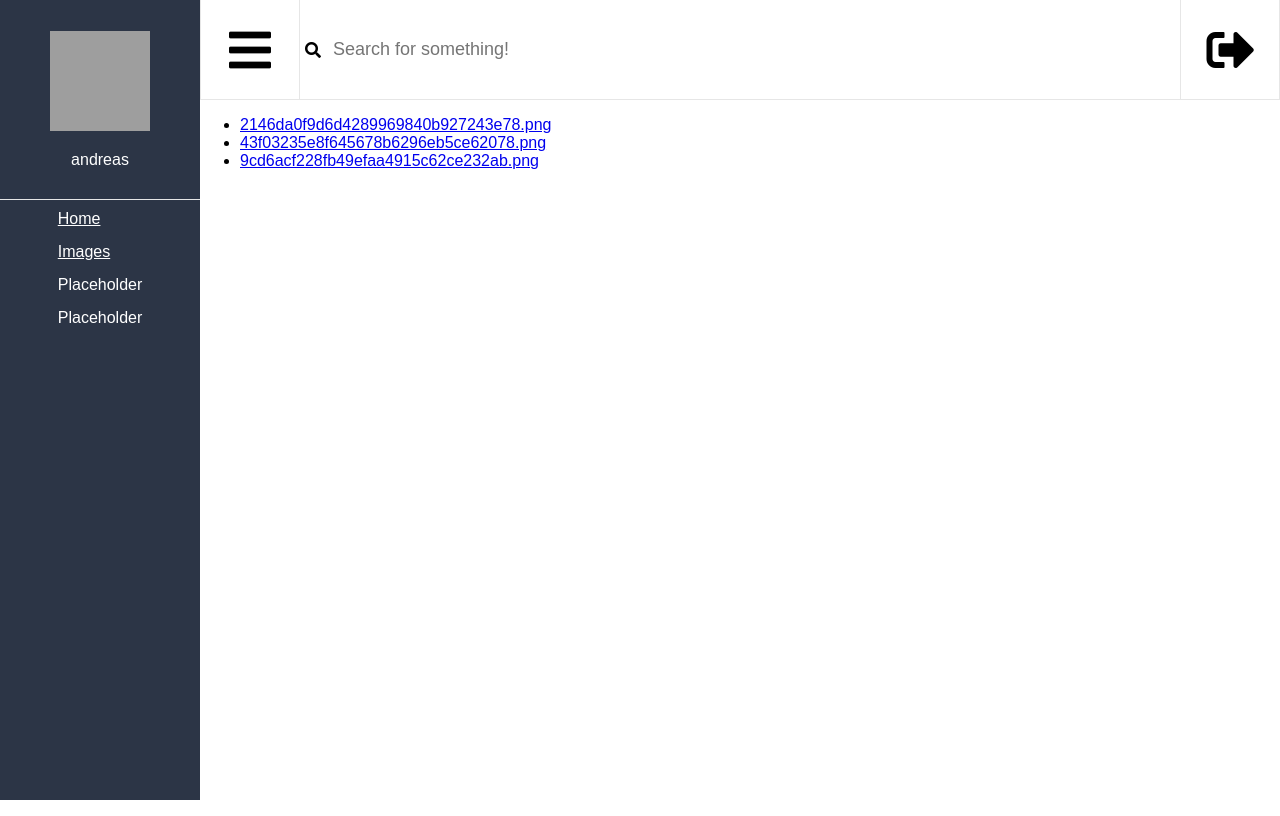
After one commit to AndreasJJ/Image-upload-API, a Flask app: page /dashboard/links in a window 1280 px wide. The commit adds this page. Run offline with Flask 2, Linux system fonts and the light colour scheme; a user stored in the database is signed in; data comes from the database, SQL or seed files in the repository; both versions use the stored data as it was after the commit; some libraries are stand-ins or nearby versions; grey boxes are pictures that could not be loaded.

Commit message:
Login and registration works, User interface finished with functinality
Dashboard is now working, but still need to look prettier.
Login and registration works.

```diff
--- a/host/__init__.py
+++ b/host/__init__.py
@@ -4,7 +4,7 @@ from flask_sqlalchemy import SQLAlchemy
 from flask_migrate import Migrate
 import os
 
-app = Flask(__name__, template_folder="static/")
+app = Flask(__name__)
 app.secret_key = 'super-duper-secret-key'
 
 UPLOAD_FOLDER = os.path.join(os.path.abspath(os.path.dirname(__file__)),'uploads')
--- a/host/models.py
+++ b/host/models.py
@@ -9,15 +9,13 @@ class User(UserMixin, db.Model):
     username = db.Column(db.String(64), index=True, unique=True)
     password_hash = db.Column(db.String(128))
     storage_space = db.Column(db.Integer)
+    links = db.relationship('link', backref='links', lazy='dynamic')
 
     def set_password(self, password):
         self.password_hash = generate_password_hash(password)
 
     def check_password(self, password):
         return check_password_hash(self.password_hash, password)
-
-    def get_id(self):
-        return self.id
 
     def __repr__(self):
         return '<User {}>'.format(self.username)
--- a/host/static/style.css
+++ b/host/static/css/style.css
@@ -4,6 +4,9 @@ html, body {
 	height: 100%;
 	font-family: Poppins-Regular, sans-serif;
 }
+/**********************/
+/* Login and Register */
+/**********************/
 #container {
 	width: 100%;
 	height: 100%;
@@ -11,7 +14,7 @@ html, body {
     flex-wrap: wrap;
     justify-content: center;
     align-items: center;
-    background-image: url("assets/bg4.jpg");
+    background-image: url("/static/assets/bg4.jpg");
     background-position: center;
   	background-repeat: no-repeat;
   	background-size: cover;
@@ -141,3 +144,140 @@ html, body {
 	text-align: center;
 	padding-top: 90px;
 }
+
+/*************/
+/* Dashboard */
+/*************/
+#dashboard-wrapper {
+    width: 100%;
+    height: 100%;
+}
+
+#dashboard-grid {
+    display: grid;
+    grid-template-columns: 200px calc(100% - 200px);
+    grid-template-rows: 100px calc(100% - 100px);
+    width: 100%;
+    height: 100%;
+}
+
+#dashboard-side-menu {
+    grid-column-start: 1;
+    grid-column-end: 1;
+    grid-row-start: 1;
+    grid-row-end: 3;
+    background-color: #2c3546;
+    color: #ffffff;
+}
+
+#dashboard-header-menu {
+    grid-column-start: 2;
+    grid-column-end: 3;
+    grid-row-start: 1;
+    grid-row-end: 1;
+    border-bottom: 1px #e6e6e6 solid;
+}
+
+#dashboard-content {
+    grid-column-start: 2;
+    grid-column-end: 2;
+    grid-row-start: 2;
+    grid-row-end: 3;
+    width: 100%;
+    height: 100%;
+}
+
+#dashboard-side-menu-grid {
+    display: grid;
+    grid-template-columns: 100%;
+    grid-template-rows: 200px calc(100% - 200px);
+    width: 100%;
+    height: 100%;
+}
+
+#dashboard-profile-image {
+    width: 100px;
+    height: 100px;
+    margin-bottom: 20px;
+}
+
+#dashboard-side-profile {
+    display: flex;
+    flex-direction: column;
+    justify-content: center;
+    align-items: center;
+    border-bottom: 1px #e6e6e6 solid;
+}
+
+#dashboard-side-nav {
+    display: flex;
+    flex-direction: column;
+    justify-content: flex-start;
+    align-items: center;
+    padding: 10px 0px 10px 0px;
+}
+
+#dashboard-side-nav ul {
+    list-style: none;
+    margin-block-start: 0px;
+    margin-block-end: 0px;
+    margin-inline-start: 0px;
+    margin-inline-end: 0px;
+    padding-inline-start: 0px;
+}
+
+#dashboard-side-nav a {
+    color: #ffffff;
+}
+
+#dashboard-side-nav a:visited {
+    color: red;
+}
+
+#dashboard-side-nav ul li {
+    margin-bottom: 15px;
+}
+
+#dashboard-header-menu {
+    display: grid;
+    grid-template-columns: 100px calc(100% - 200px) 100px;
+    grid-template-rows: 100%;
+}
+
+#dashboard-collapse {
+    border-right: 1px #e6e6e6 solid;
+    border-left: 1px #e6e6e6 solid;
+    display: flex;
+    justify-content: center;
+    align-items: center;
+    font-size: -webkit-xxx-large;
+}
+
+#dashboard-logout {
+    border-right: 1px #e6e6e6 solid;
+    border-left: 1px #e6e6e6 solid;
+    display: flex;
+    justify-content: center;
+    align-items: center;
+    font-size: -webkit-xxx-large;
+}
+
+#dashboard-search {
+    display: flex;
+    align-items: center;
+    padding: 5px;
+}
+
+#dashboard-search-input {
+    width: 100%;
+    margin-left: 10px;
+    border: none;
+    min-height: 45px;
+    height: 45px;
+    font-size: large;
+}
+
+.content {
+    width: 100%;
+    height: 100%;
+}
--- /dev/null
+++ b/host/static/js/dashboard.js
@@ -0,0 +1,116 @@
+// Sets up a charts plugin to show an error message if there's no data to show.
+Chart.plugins.register({
+	afterDraw: function(chart) {
+  	if (chart.data.datasets.length === 0) {
+    	// No data is present
+      var ctx = chart.chart.ctx;
+      var width = chart.chart.width;
+      var height = chart.chart.height;
+      chart.chart.options.responsive = true;
+      chart.chart.options.maintainAspectRatio = false;
+      chart.clear();
+
+      ctx.save();
+      ctx.textAlign = 'center';
+      ctx.textBaseline = 'middle';
+      ctx.font = "16px normal 'Helvetica Nueue'";
+      ctx.fillText('No data to display', width / 2, height / 2);
+      ctx.restore();
+    }
+  }
+});
+
+// Sets up the graph when the window is done loading.
+window.onload = function() {
+  	let ctx = document.getElementById("myChart");
+	if(ctx) {
+		ctx = ctx.getContext('2d')
+		var getStorageSpace = new Promise(function(resolve, reject) {
+		  let used_storage_space = getUsedStorageSpaceRequest()
+		  let unused_storage_space = getUnusedStorageSpaceRequest();
+		  let storage_space = [used_storage_space, unused_storage_space]
+		  if (used_storage_space != null) {
+		    resolve(storage_space);
+		  }
+		  else {
+		    reject(Error("Didnt get valid storage_space"));
+		  }
+		});
+		getStorageSpace.then((storage_space) => {
+			let graphColor
+			let graphLabel
+			if(storage_space[1] != null) {
+				graphColor  = ["#b224ef", "#cccccc"]
+				graphLabel = ['Used Storage Space', 'Unused Storage Space']
+			} else {
+				graphColor = ["#b224ef"]
+				graphLabel = ['Used Storage Space']
+			}
+			var myDoughnutChart = new Chart(ctx, {
+			    type: 'doughnut',
+			    data: {
+					    datasets: [{
+					        data: storage_space,
+					        backgroundColor: graphColor
+					    }],
+
+					    // These labels appear in the legend and in the tooltips when hovering different arcs
+					    labels: graphLabel
+					},
+				options: {
+					responsive: true,
+					maintainAspectRatio: false,
+					tooltips: {
+					    callbacks: {
+					      label: (item, data) => `${data.datasets[item.datasetIndex].data[0]} B`,
+					    }
+					}
+				}
+			});
+		}).catch((e) => {
+			var myDoughnutChart = new Chart(ctx, {
+			    type: 'doughnut',
+			    data: {},
+				options: {}
+			});
+		})
+	}
+};
+
+// Function for hiding the side menu when clicking the collapse button.
+function onClickCollapseButton() {
+	if(document.getElementById("dashboard-side-menu").style.display == "none") {
+		document.getElementById("dashboard-grid").removeAttribute("style")
+		document.getElementById("dashboard-side-menu").removeAttribute("style")
+		document.getElementById("dashboard-header-menu").removeAttribute("style")
+		document.getElementById("dashboard-content").removeAttribute("style")
+
+	} else {
+		document.getElementById("dashboard-grid").style = "grid-template-columns: 100%;"
+		document.getElementById("dashboard-side-menu").style = "display: none;"
+		document.getElementById("dashboard-header-menu").style="grid-column-start: 1; grid-column-end: 2;"
+		document.getElementById("dashboard-content").style = "grid-column-start: 1; grid-column-end: 2;"
+	}
+
+}
+
+// Function for logging out when clicking logout button
+function onClickLogoutButton() {
+	window.location.href = "/logout"
+}
+
+// Get used storage space from server
+function getUsedStorageSpaceRequest() {
+	var request = new XMLHttpRequest()
+	request.open('GET', '/api?data=storage_used', false)
+	request.send(null)
+	return JSON.parse(request.response).used
+}
+
+// Get unused storage space from server
+function getUnusedStorageSpaceRequest() {
+	var request = new XMLHttpRequest()
+	request.open('GET', '/api?data=storage_unused', false)
+	request.send(null)
+	return JSON.parse(request.response).unused
+}
--- /dev/null
+++ b/host/templates/dashboard/dashboard-base.html
@@ -0,0 +1,53 @@
+<html>
+    <head>
+      {% if title %}
+      <title>{{ title }} - Dashboard</title>
+      {% else %}
+      <title>Welcome to The Dashboard</title>
+      {% endif %}
+      <link rel="stylesheet" type="text/css" href="../static/css/style.css">
+      <link href="https://fonts.googleapis.com/css?family=Poppins:400,500" rel="stylesheet">
+      <link rel="stylesheet" href="https://use.fontawesome.com/releases/v5.7.2/css/all.css" integrity="sha384-fnmOCqbTlWIlj8LyTjo7mOUStjsKC4pOpQbqyi7RrhN7udi9RwhKkMHpvLbHG9Sr" crossorigin="anonymous">
+    </head>
+    <body>
+        <div id="dashboard-wrapper">
+          <div id="dashboard-grid">
+            <aside id="dashboard-side-menu">
+              <div id="dashboard-side-menu-grid">
+                <div id="dashboard-side-profile">
+                    <img id="dashboard-profile-image" src="{{profile_picture}}"/>
+                    <span>{{ username }}</span>
+                </div>
+                <div id="dashboard-side-nav">
+                  <ul>
+                    <li><a href="{{ url_for('dashboard') }}">Home</a></li>
+                    <li><a href="{{ url_for('dashboard_links') }}">Images</a></li>
+                    <li>Placeholder</li>
+                    <li>Placeholder</li>
+                  </ul>
+                </div>
+              </div>
+            </aside>
+            <header id="dashboard-header-menu">
+              <div id="dashboard-collapse" onclick="onClickCollapseButton()">
+                <i class="fas fa-bars"></i>
+              </div>
+              <div id="dashboard-search">
+                <i class="fas fa-search"></i>
+                <input type="search" id="dashboard-search-input" name="search" placeholder="Search for something!">
+              </div>
+              <div id="dashboard-logout" onclick="onClickLogoutButton()">
+                <i class="fas fa-sign-out-alt"></i>
+              </div>
+            </header>
+            <section id="dashboard-content">
+              {% block content %}
+
+              {% endblock %}
+            </section>
+          </div>
+        </div>
+        <script type="text/javascript" src="https://cdnjs.cloudflare.com/ajax/libs/Chart.js/2.7.3/Chart.bundle.min.js"></script>
+        <script type="text/javascript" src="/static/js/dashboard.js"></script>
+    </body>
+</html>
--- /dev/null
+++ b/host/templates/dashboard/links.html
@@ -0,0 +1,11 @@
+{% extends "dashboard/dashboard-base.html" %}
+
+{% block content %}
+    <div class="content">
+    	<ul>
+    	{% for link in links %}
+    		<li><a href="{{ url_for('get_image', filename=link) }}">{{link}}</a></li>
+    	{% endfor %}
+    	</ul>
+	</div>
+{% endblock %}
--- a/host/static/login/login.html
+++ b/host/templates/login/login.html
@@ -2,7 +2,7 @@
 <html>
 <head>
 	<title>Login</title>
-	<link rel="stylesheet" type="text/css" href="static/style.css">
+	<link rel="stylesheet" type="text/css" href="static/css/style.css">
 	<link href="https://fonts.googleapis.com/css?family=Poppins:400,500" rel="stylesheet">
 	<link rel="stylesheet" href="https://use.fontawesome.com/releases/v5.7.1/css/all.css" integrity="sha384-fnmOCqbTlWIlj8LyTjo7mOUStjsKC4pOpQbqyi7RrhN7udi9RwhKkMHpvLbHG9Sr" crossorigin="anonymous">
 </head>
@@ -37,6 +37,6 @@
 			</form>
 		</div>
 	</div>
-	<script type="text/javascript" src="static/login/login.js"></script>
+	<script type="text/javascript" src="static/js/login.js"></script>
 </body>
 </html>
--- a/host/static/register/register.html
+++ b/host/templates/register/register.html
@@ -2,7 +2,7 @@
 <html>
 <head>
 	<title>Register</title>
-	<link rel="stylesheet" type="text/css" href="static/style.css">
+	<link rel="stylesheet" type="text/css" href="static/css/style.css">
 	<link href="https://fonts.googleapis.com/css?family=Poppins:400,500" rel="stylesheet">
 	<link rel="stylesheet" href="https://use.fontawesome.com/releases/v5.7.1/css/all.css" integrity="sha384-fnmOCqbTlWIlj8LyTjo7mOUStjsKC4pOpQbqyi7RrhN7udi9RwhKkMHpvLbHG9Sr" crossorigin="anonymous">
 </head>
@@ -44,6 +44,6 @@
 			</form>
 		</div>
 	</div>
-	<script type="text/javascript" src="static/register/register.js"></script>
+	<script type="text/javascript" src="static/js/register.js"></script>
 </body>
 </html>
```
Also changed, not shown: host/router.py (+36 -5 lines), host/templates/dashboard/overview.html (added, +7 -0 lines), host/database/database.db, host/static/js/login.js (renamed from host/static/login/login.js), host/static/js/register.js (renamed from host/static/register/register.js), host/templates/errors/400.html (renamed from host/static/errors/400.html), host/templates/errors/401.html (renamed from host/static/errors/401.html), host/templates/errors/404.html (renamed from host/static/errors/404.html), host/templates/errors/500.html (renamed from host/static/errors/500.html), host/uploads/43f03235e8f645678b6296eb5ce62078.png (added), host/uploads/9cd6acf228fb49efaa4915c62ce232ab.png (added).
